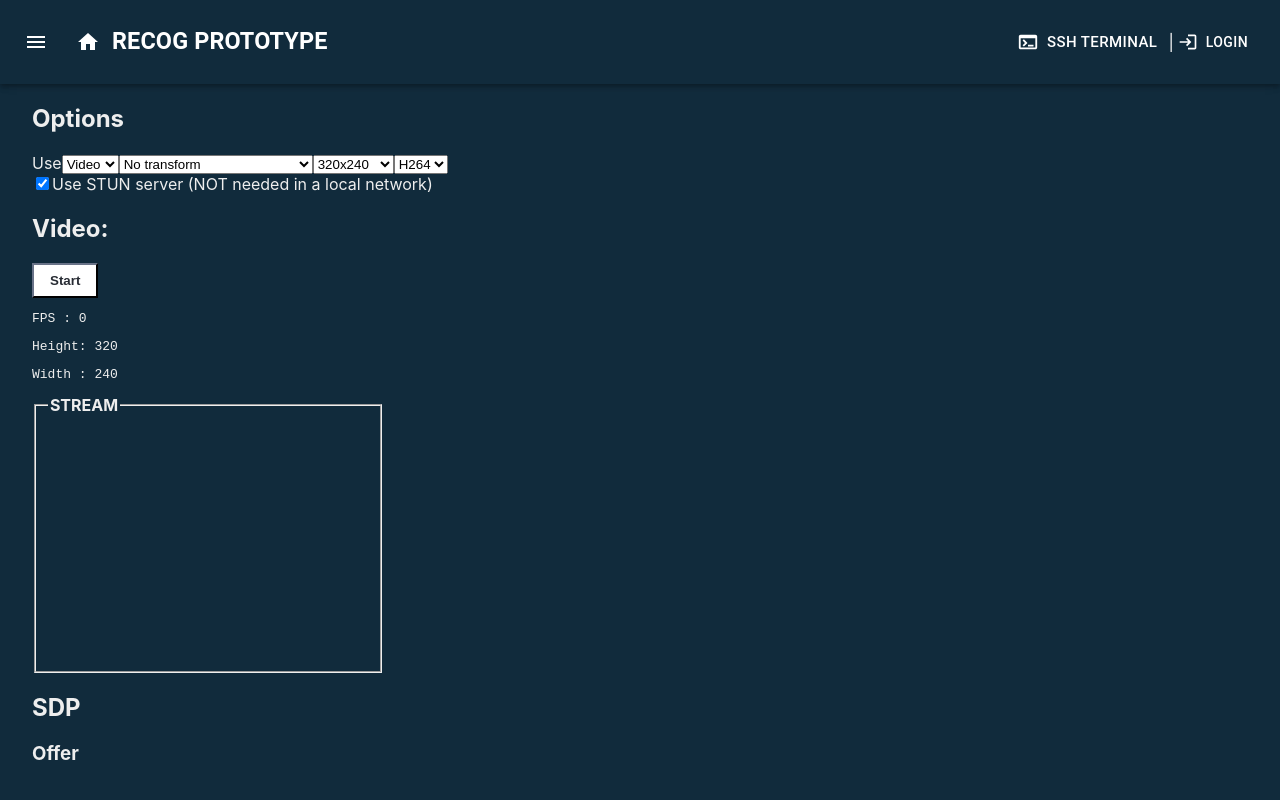
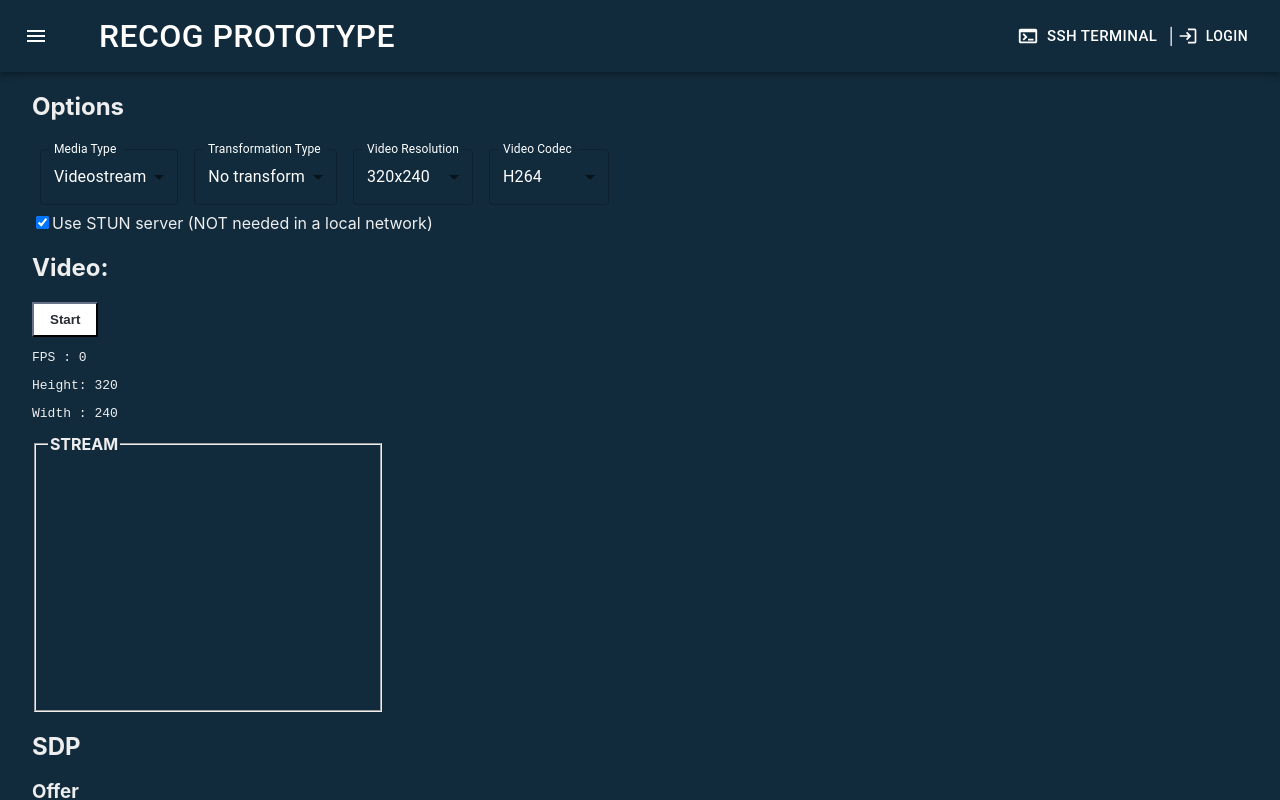
Before and after one commit to hyde-ait/recog-front, a Next.js app: page / in a window 1280 px wide. Shown: the top 800 px of the page. Built offline with nearby package versions, Linux system fonts and the light colour scheme.

Commit message:
mui components

```diff
--- a/components/MediaOptions.js
+++ b/components/MediaOptions.js
@@ -3,6 +3,10 @@ import {
   MetadataContext,
   SetMetadataContext,
 } from "../context/MetadataProvider";
+import InputLabel from "@mui/material/InputLabel";
+import MenuItem from "@mui/material/MenuItem";
+import FormControl from "@mui/material/FormControl";
+import Select from "@mui/material/Select";
 
 export default function MediaOptions(props) {
   const [vidResolution, setVidResolution] = useState("320x240");
@@ -51,46 +55,103 @@ export default function MediaOptions(props) {
   return (
     <div className="option">
       <h2>Options</h2>
-      <label>Use</label>
-      <select id="type" onChange={handleChange}>
-        <option value="video">Video</option>
-        <option value="photo">Photo</option>
-      </select>
-      <select
+      <FormControl sx={{ m: 1, minWidth: 120 }}>
+        <InputLabel
+          sx={{ backgroundColor: "primary", color: "white" }}
+          id="type"
+        >
+          Media Type
+        </InputLabel>
+        <Select
+          labelId="type"
+          id="demo-simple-select"
+          label="Media Type"
+          onChange={handleChange}
+          defaultValue={"video"}
+          sx={{ backgroundColor: "primary", color: "white" }}
+        >
+          <MenuItem value={"video"}>Videostream</MenuItem>
+          <MenuItem value={"photo"}>Photo</MenuItem>
+        </Select>
+      </FormControl>
+      <FormControl sx={{ m: 1, minWidth: 120 }}>
+        <InputLabel
+          sx={{ backgroundColor: "primary", color: "white" }}
+          id="type"
+        >
+          Transformation Type
+        </InputLabel>
+        <Select
+          label="Transformation Type"
           onChange={handleTransform}
           value={vidTransform}
-        id="video-transform"
+          sx={{ backgroundColor: "primary", color: "white" }}
         >
-        <option value="none">No transform</option>
-        <option value="face">Face Detection</option>
-        <option value="facecv">Face Detection (with cvlib)</option>
-        <option value="object">Object Detection (with cvlib)</option>
-        <option value="gender">Gender Detection (with cvlib)</option>
-        <option value="edges">Edge detection</option>
-        <option value="cartoon">Cartoon effect</option>
-        <option value="rotate">Rotate</option>
-        <option value="custom">Custom model</option>
-      </select>
-      <select
+          <MenuItem value="none">No transform</MenuItem>
+          <MenuItem value="face">Face Detection</MenuItem>
+          <MenuItem value="facecv">Face Detection (with cvlib)</MenuItem>
+          <MenuItem value="object">Object Detection (with cvlib)</MenuItem>
+          <MenuItem value="gender">Gender Detection (with cvlib)</MenuItem>
+          <MenuItem value="edges">Edge detection</MenuItem>
+          <MenuItem value="cartoon">Cartoon effect</MenuItem>
+          <MenuItem value="rotate">Rotate</MenuItem>
+          <MenuItem value="custom">Custom model</MenuItem>
+        </Select>
+      </FormControl>
+      <FormControl sx={{ m: 1, minWidth: 120 }}>
+        <InputLabel
+          sx={{
+            backgroundColor: "primary",
+            color: "white",
+            display: photoDisplay,
+          }}
+          id="type"
+        >
+          Video Resolution
+        </InputLabel>
+        <Select
+          label="Video Resolution"
+          onChange={changeRes}
           value={vidResolution}
-        onChange={changeRes}
-        style={{ display: photoDisplay }}
-        id="video-resolution"
+          sx={{
+            backgroundColor: "primary",
+            color: "white",
+            display: photoDisplay,
+          }}
         >
-        <option value="320x240">320x240</option>
-        <option value="640x480">640x480</option>
-        <option value="960x540">960x540</option>
-        <option value="1280x720">1280x720</option>
-      </select>
-      <select
+          <MenuItem value="320x240">320x240</MenuItem>
+          <MenuItem value="640x480">640x480</MenuItem>
+          <MenuItem value="960x540">960x540</MenuItem>
+          <MenuItem value="1280x720">1280x720</MenuItem>
+        </Select>
+      </FormControl>
+      <FormControl sx={{ m: 1, minWidth: 120 }}>
+        <InputLabel
+          sx={{
+            backgroundColor: "primary",
+            color: "white",
+            display: photoDisplay,
+          }}
+          id="type"
+        >
+          Video Codec
+        </InputLabel>
+        <Select
+          label="Video Codec"
           value={vidCodec}
           onChange={changeCodec}
           style={{ display: photoDisplay }}
           id="video-codec"
+          sx={{
+            backgroundColor: "primary",
+            color: "white",
+          }}
         >
-        <option value="H264/90000">H264</option>
-        <option value="VP8/90000">VP8</option>
-      </select>
+          <MenuItem value="H264/90000">H264</MenuItem>
+          <MenuItem value="VP8/90000">VP8</MenuItem>
+        </Select>
+      </FormControl>
+
       <div className="option" style={{ display: stunDisplay }} id="stun">
         <input
           type="checkbox"
--- a/components/ProtoTxtEditor.js
+++ b/components/ProtoTxtEditor.js
@@ -1,13 +1,4 @@
 import React, { useState } from "react";
-import {
-  highlight,
-  highlightAll,
-  languages,
-} from "prismjs/components/prism-core";
-import "prismjs/components/prism-clike";
-import "prismjs/components/prism-javascript";
-import "prismjs/components/prism-protobuf";
-import "prismjs/themes/prism-dark.css"; //Example style, you can use another
 
 const ProtoTxtEditor = (props) => {
   /*Test : Model file validation
@@ -21,7 +12,6 @@ const ProtoTxtEditor = (props) => {
   const [code, setCode] = useState(
     `input: "data"\ninput_shape{\n  dim: 1\n  dim: 3\n}`
   );
-  const [language, setLanguage] = useState(languages.protobuf);
   const [modelFile, setModelFile] = useState(null);
   const [configFile, setConfigFile] = useState(null);
   const [configError, setConfigError] = useState(null);
@@ -30,11 +20,6 @@ const ProtoTxtEditor = (props) => {
   const [configType, setConfigType] = useState("prototxt");
   const [editorDisplay, setEditorDisplay] = useState(true);
   const [submitDisplay, setsubmitDisplay] = useState(true);
-
-  const handleInput = (e) => {
-    setCode(e.target.value);
-    highlightAll();
-  };
 
   const handleTypeChange = (e) => {
     let type = e.target.value;
@@ -146,8 +131,14 @@ const ProtoTxtEditor = (props) => {
           <fieldset className="editor">
             <legend>Configuration file :</legend>
             <label>Write model configuration : </label>
-            <div className="code-editor">
-              <textarea></textarea>
+            <div>
+              <textarea
+                onChange={(e) => {
+                  setCode(e.target.value);
+                }}
+                defaultValue={code}
+              ></textarea>
+              <p>Config file content preview :</p>
               <pre>
                 <code>{code}</code>
               </pre>
--- a/components/layout/Appbar.js
+++ b/components/layout/Appbar.js
@@ -31,13 +31,25 @@ export default function Appbar() {
               edge="start"
               color="secondary"
               aria-label="menu"
-            >
-              <HomeIcon />
-            </IconButton>
+            ></IconButton>
           </Link>
-          <Typography variant="h6" component="div" sx={{ flexGrow: 1 }}>
-            <h3>RECOG PROTOTYPE</h3>
-          </Typography>
+          <Box sx={{ flexGrow: 1 }}>
+            <Link href="/">
+              {" "}
+              <Button
+                size="large"
+                edge="start"
+                color="secondary"
+                aria-label="menu"
+              >
+                <Typography variant="h3" component="div">
+                  {" "}
+                  Recog Prototype
+                </Typography>
+              </Button>
+            </Link>
+          </Box>
+
           <Link href="/terminal">
             <Button
               size="large"
--- a/pages/_app.js
+++ b/pages/_app.js
@@ -23,7 +23,31 @@ const theme = createTheme({
       main: "#FFFFFF",
     },
   },
+  overrides: {
+    // Applied to the <ul> element
+    MuiMenu: {
+      list: {
+        backgroundColor: "#cccccc",
+      },
+    },
+    // Applied to the <li> elements
+    MuiMenuItem: {
+      root: {
+        fontSize: 12,
+      },
+    },
+  },
 });
+
+theme.typography.h3 = {
+  fontSize: "1.2rem",
+  "@media (min-width:600px)": {
+    fontSize: "1.5rem",
+  },
+  [theme.breakpoints.up("md")]: {
+    fontSize: "2rem",
+  },
+};
 
 function MyApp({ Component, pageProps }) {
   return (
```
Lines whose indentation alone changed are shown as unchanged.
